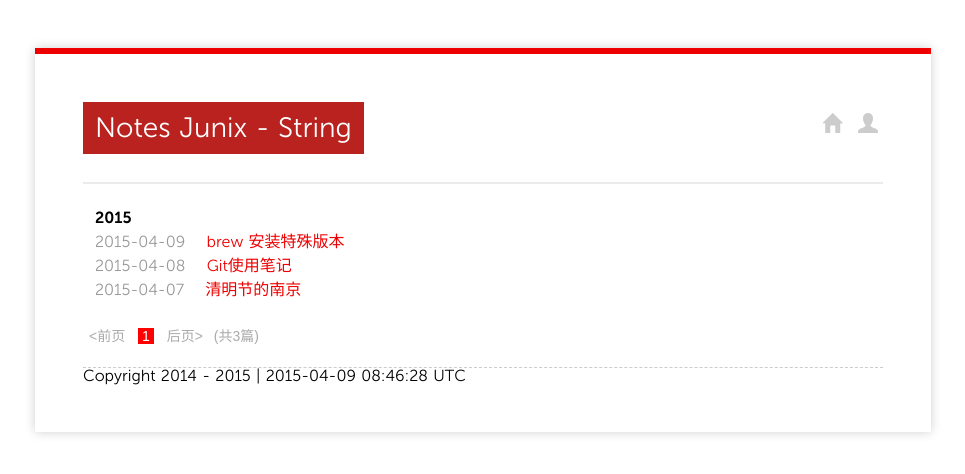
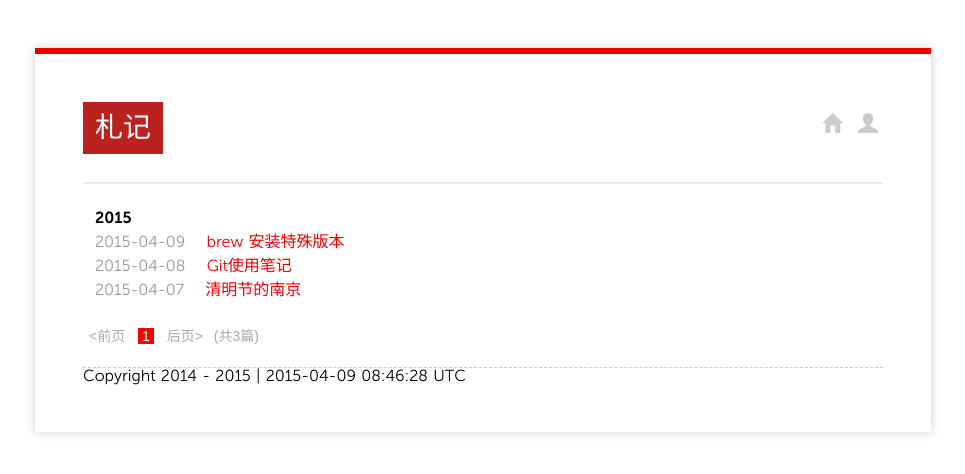
Before and after one commit to junix/junix.github.io, a Jekyll site: the page built from index.html, in a window 1280 px wide. Shown: the top 474 px of the page, without its empty margins (157-1122 px from the left). Built offline with Jekyll 4.4.1, drawn with Linux system fonts in a browser that asks for light colours; nearby versions of some CDN libraries; Markdown is read by kramdown in place of the engine named in the settings; the list of posts is cut into pages by our own code.

Commit message:
modify title

```diff
--- a/index.html
+++ b/index.html
@@ -1,5 +1,5 @@
 ---
-title: Notes  Junix - String
+title: 札记
 layout: page
 ---
 
```
